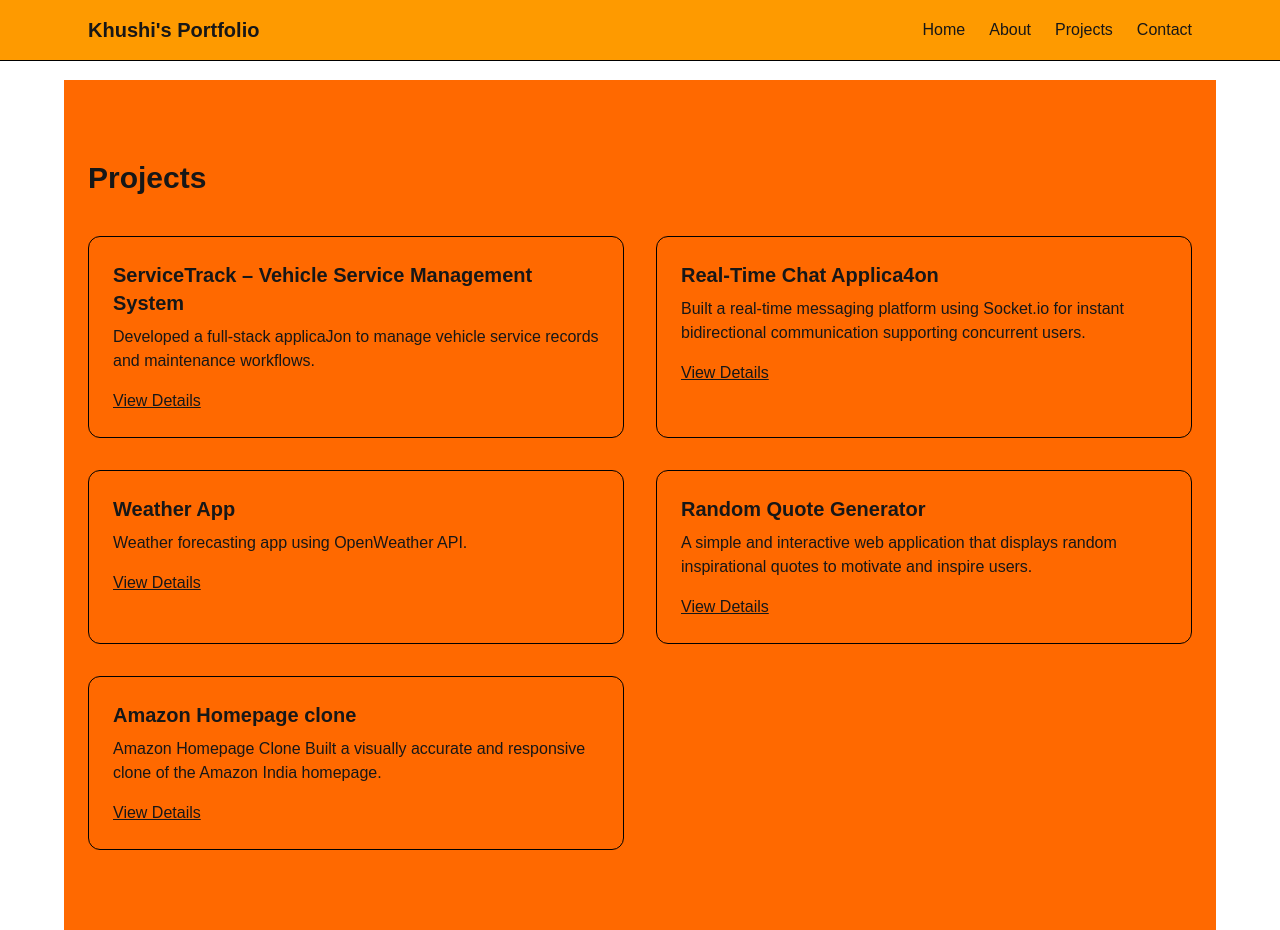
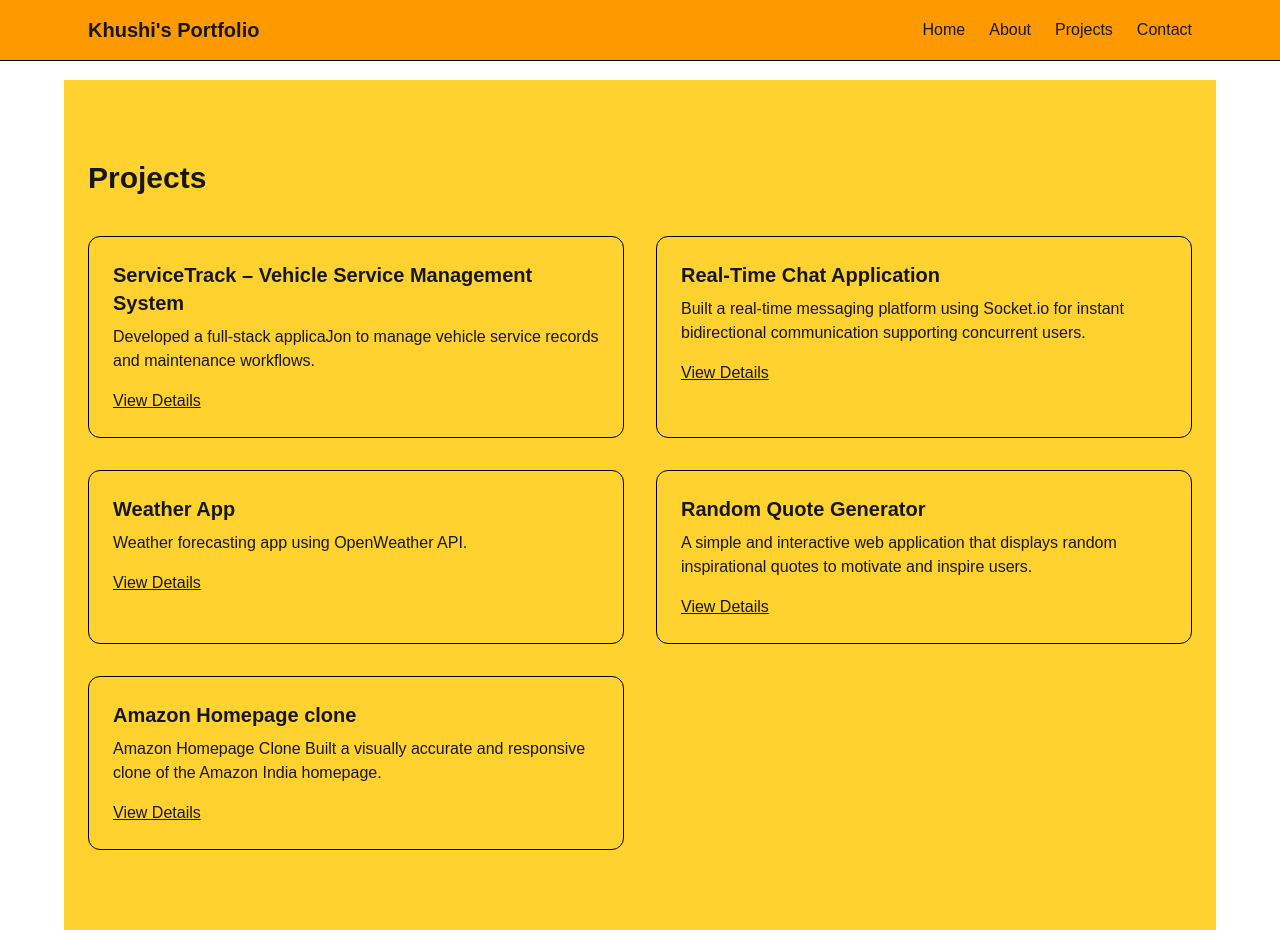
Before and after one commit to Khushibhadoriya/Portfolio_nextjs, a Next.js app: page /projects in a window 1280 px wide. Built offline with nearby package versions, Linux system fonts and the light colour scheme.

Commit message:
update project name

```diff
--- a/src/app/projects/page.js
+++ b/src/app/projects/page.js
@@ -3,7 +3,7 @@ import {projects} from "@/data/projects";
 
 export default function Project(){
     return(
-        <section className="max-w-6xl mx-auto px-6 py-20 bg-orange-500">
+        <section className="max-w-6xl mx-auto px-6 py-20 bg-amber-300">
             <h2 className="text-3xl font-bold mb-10">
                 Projects
             </h2>
--- a/src/data/projects.js
+++ b/src/data/projects.js
@@ -8,7 +8,7 @@ export const projects=[
     live: "https://service-tracker-neon.vercel.app/",
     },
     {
-      title: "Real-Time Chat Applica4on ",
+      title: "Real-Time Chat Application ",
     slug: "realtime-chat-app",
     description: "Built a real-time messaging platform using Socket.io for instant bidirectional communication supporting concurrent users.",
     tech: ["React(Vite)","Node.js","MongoDB", "Socket.ion"],
```
